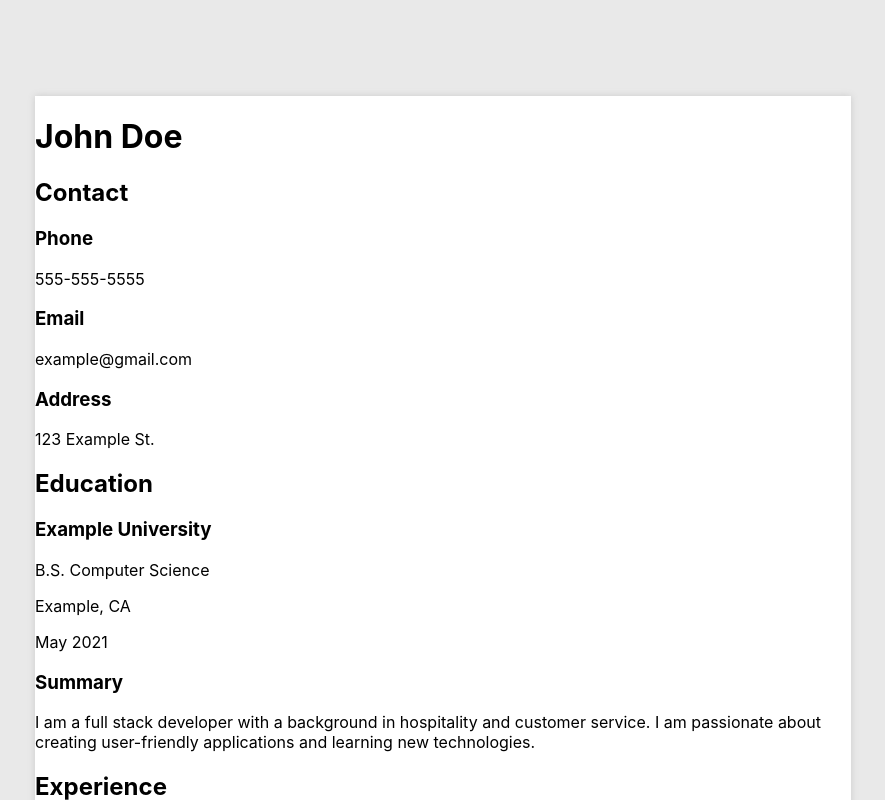
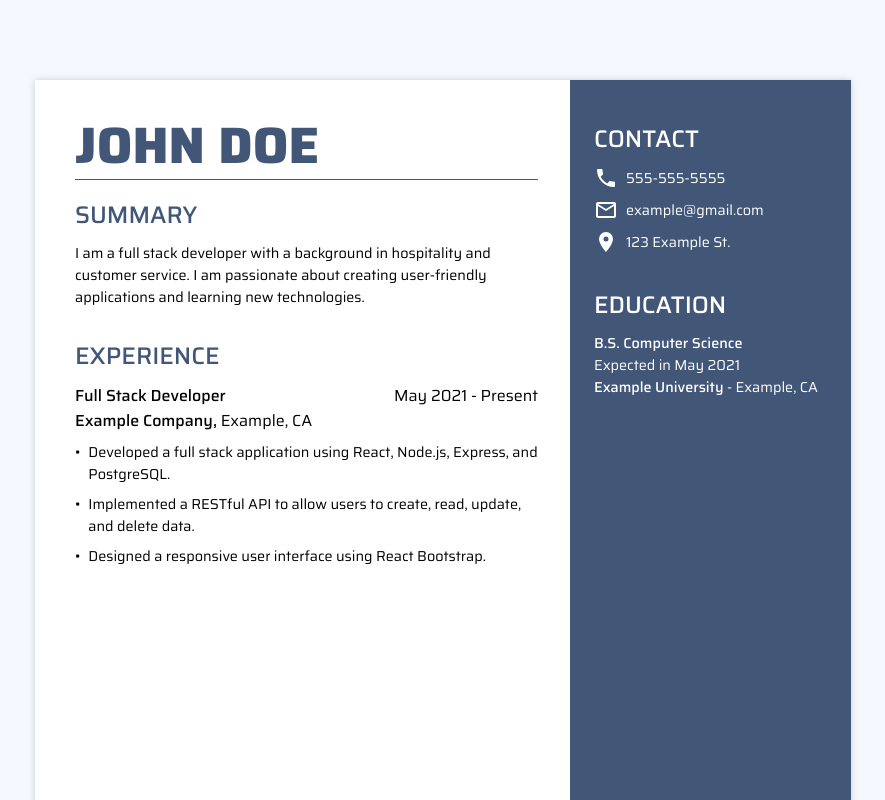
Before and after one commit to Alyoshka5/resume-builder, a React (Create React App) app: page / in a window 1280 px wide. Shown: the top 800 px of the page, without its empty margins (197-1082 px from the left). Built offline with nearby package versions, Linux system fonts and the light colour scheme.

Commit message:
Style resume components to look like proper resume

```diff
--- a/package.json
+++ b/package.json
@@ -3,6 +3,8 @@
   "version": "0.1.0",
   "private": true,
   "dependencies": {
+    "@mdi/js": "^7.2.96",
+    "@mdi/react": "^1.6.1",
     "@testing-library/jest-dom": "^5.16.5",
     "@testing-library/react": "^13.4.0",
     "@testing-library/user-event": "^13.5.0",
--- a/src/App.css
+++ b/src/App.css
@@ -1,6 +1,5 @@
 .App {
-  background-color: #e9e9e9;
-  height: 13in;
+  background-color: #F5F9FF; /* #e9e9e9 */
   display: flex;
   justify-content: center;
   align-items: center;
--- a/src/components/Resume.js
+++ b/src/components/Resume.js
@@ -1,43 +1,89 @@
 import '../styles/Resume.css';
+import Icon from '@mdi/react';
+import { mdiPhone, mdiEmailOutline, mdiMapMarker } from '@mdi/js';
 
 export default function Resume({ info }) {
     return (
-        <div className="Resume">
-            <Name name={info.name} />
-            <Contact contact={info.contact} />
-            <Education education={info.education} />
-            <Summary summary={info.summary} />
-            <Experience experience={info.experience} />
+        <div className='resume'>
+            <div className='main-content'>
+                <Name name={info.name} />
+                <Summary summary={info.summary} />
+                <Experience experience={info.experience} />
+            </div>
+            <div className='secondary-content'>
+                <Contact contact={info.contact} />
+                <Education education={info.education} />
+            </div>
         </div>
     );
 }
 
 function Name({ name }) {
     return (
-        <div className="name">
+        <div className='name'>
             <h1>{name}</h1>
+            <div className='divider'></div>
+        </div>
+    );
+}
+
+function Summary({ summary }) {
+    return (
+        <div className='summary'>
+            <h2 className='section-header'>Summary</h2>
+            <p className='content'>{summary}</p>
+        </div>
+    );
+}
+
+function Experience({ experience }) {
+    return (
+        <div className='experience'>
+            <h2 className='section-header'>Experience</h2>
+            {experience.map((job, jobIdx) => {
+                return (
+                    <div className='job-info' key={jobIdx}>
+                        <div className='job-details'>
+                            <div className='line-one-details'>
+                                <span className='job-position'>{job.position}</span> <span className='job-date'>{job.start} - {job.end}</span>
+                            </div>
+                            <div>
+                                <span className='job-company'>{job.company},</span> <span className='job-location'>{job.location}</span>
+                            </div>
+                        </div>
+                        <ul className='job-description'>
+                            {job.description.map((descriptionPoint, pointIdx) => {
+                                return (
+                                    <li key={pointIdx}>
+                                        <div className='bullet-point'></div>
+                                        <div className='job-point'>{descriptionPoint}</div>
+                                    </li>
+                                );
+                            })}
+                        </ul>
+                    </div>
+                );
+            })}
         </div>
     );
 }
 
 function Contact({ contact }) {
     return (
-        <div className="contact">
-            <div className="contact-header">
-                <h2>Contact</h2>
-            </div>
-            <div className="contact-body">
-                <div>
-                    <h3>Phone</h3>
-                    <p>{contact.phone}</p>
+        <div className='contact'>
+            <h2 className='section-header'>Contact</h2>
+            <div className='contact-info'>
+                <div className='contact-detail'>
+                    <Icon path={mdiPhone} size={1} color={'#fff'} />
+                    <span>{contact.phone}</span>
                 </div>
-                <div>
-                    <h3>Email</h3>
-                    <p>{contact.email}</p>
+                <div className='contact-detail'>
+                    <Icon path={mdiEmailOutline} size={1} color={'#fff'} />
+                    <span>{contact.email}</span>
                 </div>
-                <div>
-                    <h3>Address</h3>
-                    <p>{contact.address}</p>
+                <div className='contact-detail'>
+                    <Icon path={mdiMapMarker} size={1} color={'#fff'} />
+                    <span>{contact.address}</span>
                 </div>
             </div>
         </div>
@@ -46,47 +92,19 @@ function Contact({ contact }) {
 
 function Education({ education }) {
     return (
-        <div className="education">
-            <h2>Education</h2>
-            <div className="education-info">
-                <h3>{education.school}</h3>
-                <p>{education.degree}</p>
-                <p>{education.location}</p>
-                <p>{education.graduation}</p>
+        <div className='education'>
+            <h2 className='section-header'>Education</h2>
+            <div className='education-info'>
+                <div>
+                    <span className='education-degree'>{education.degree}</span>
+                </div>
+                <div>
+                    <span className='education-graduation'>Expected in {education.graduation}</span>
+                </div>
+                <div>
+                    <span className='education-school'>{education.school}</span> - <span className='educaiton-location'>{education.location}</span>
+                </div>
             </div>
         </div>
     )
 }
-
-function Summary({ summary }) {
-    return (
-        <div className="summary">
-        <h3>Summary</h3>
-        <p>{summary}</p>
-        </div>
-    );
-}
-
-function Experience({ experience }) {
-    return (
-        <div className='experience'>
-            <h2>Experience</h2>
-            {experience.map((job, jobIdx) => {
-                return (
-                    <div key={jobIdx}>
-                        <p>{job.position}</p>
-                        <p>{job.start}</p>
-                        <p>{job.end}</p>
-                        <p>{job.company}</p>
-                        <p>{job.location}</p>
-                        <ul>
-                            {job.description.map(descriptionPoint => {
-                                return <li>{descriptionPoint}</li>;
-                            })}
-                        </ul>
-                    </div>
-                )
-            })}
-        </div>
-    );
-}
--- a/src/styles/Resume.css
+++ b/src/styles/Resume.css
@@ -1,6 +1,136 @@
-.Resume {
+@import url('https://fonts.googleapis.com/css2?family=Saira:wght@400;500;800&display=swap');
+
+:root {
+    --theme-color: #425778;
+}
+
+.resume {
+    font-family: 'Saira', sans-serif;
     background-color: #fff;
-    width: 8.5in;
-    height: 11in;
+    width: 51rem;
+    /* height: 66rem; */
+    min-height: 66rem;
+    height: auto;
+    margin: 5rem 0;
+    box-sizing: border-box;
     box-shadow: 0px 0px 7px #cbcbcb;
+
+    display: grid;
+    gap: 1.5rem;
+    grid-template-columns: 2fr 1.1fr;
 }
+
+p, li {
+    font-size: 0.9rem;
+}
+
+.divider {
+    background-color: var(--theme-color);
+    height: 1px;
+}
+
+/* Main content */
+.main-content {
+    padding: 2.5rem 0.5rem 1rem 2.5rem;
+}
+
+.main-content .section-header {
+    color: var(--theme-color);
+}
+
+.name h1 {
+    font-size: 3.2rem;
+    color: var(--theme-color);
+    line-height: 100%;
+    text-transform: uppercase;
+    margin: 0 0 0.5rem 0;
+}
+
+.section-header {
+    font-weight: 500;
+    font-size: 1.5rem;
+    text-transform: uppercase;
+    margin: 1rem 0 0.5rem 0;
+}
+
+.summary .content {
+    margin: 0;
+}
+
+/* Experience */
+.experience {
+    margin-top: 1.8rem;
+}
+
+.job-info {
+    margin-bottom: 2rem;
+}
+
+.experience .job-details {
+    display: flex;
+    flex-direction: column;
+}
+
+.experience .line-one-details {
+    display: flex;
+    justify-content: space-between;
+}
+
+.experience .job-position, .experience .job-company {
+    font-weight: 500;
+}
+
+.experience .job-description {
+    margin: 0.5rem 0;
+    padding-left: 0;
+    list-style-type: none;
+    display: flex;
+    flex-direction: column;
+    gap: 0.5rem;
+}
+
+.experience .job-description li {
+    display: flex;
+}
+
+.experience .job-description .bullet-point::before {
+    content: "\2022";
+    color: #000;
+    margin-right: 0.5rem;
+}
+
+/* Secondary content */
+.secondary-content {
+    background-color: var(--theme-color);
+    padding: 1.5rem;
+    box-sizing: border-box;
+}
+
+.secondary-content {
+    color: #fff;
+}
+
+/* Contact */
+.contact {
+    margin-bottom: 2rem;
+}
+.contact .contact-info {
+    font-size: 0.9rem;
+    display: flex;
+    flex-direction: column;
+    gap: 0.5rem;
+}
+
+.contact .contact-detail {
+    display: flex;
+    align-items: center;
+    gap: 0.5rem;
+}
+
+/* Education */
+.education .education-info {
+    font-size: 0.9rem;
+}
+.education .education-degree, .education .education-school {
+    font-weight: 500;
+}
```
Also changed, not shown: 1 other file (tests, documents, lock files or other folders).
